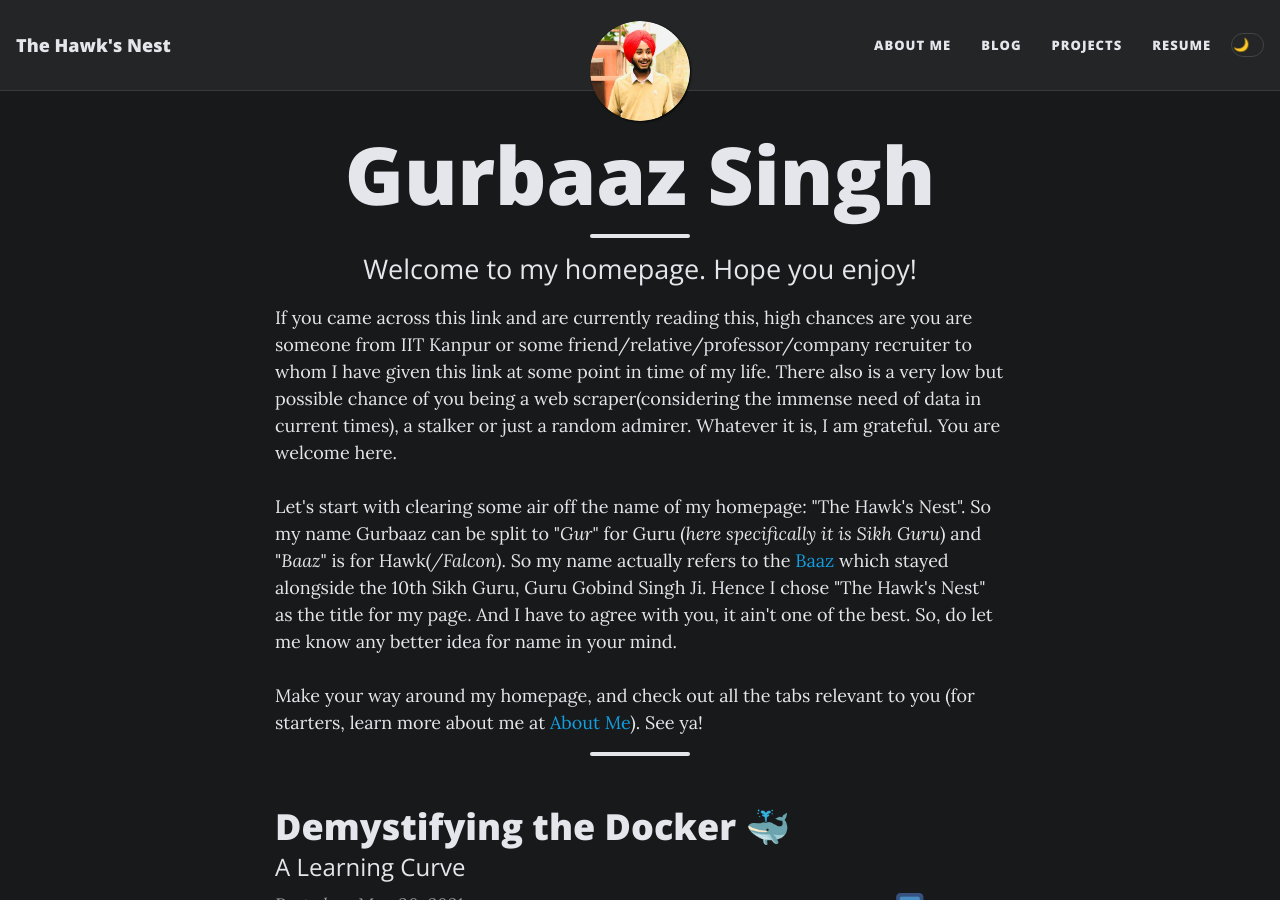
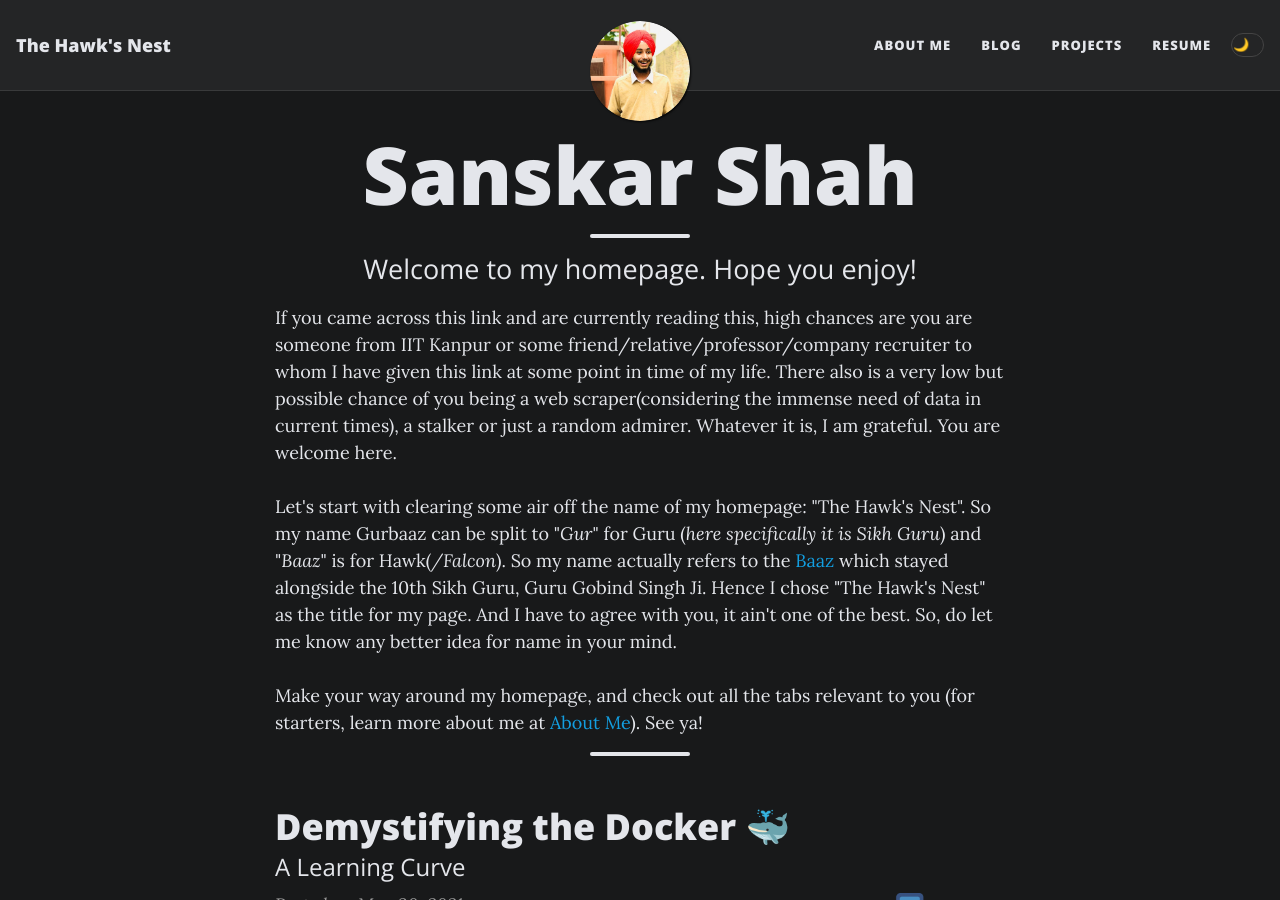
Before and after one commit to sans242/sans242.github.io, a Jekyll site: the page built from index.html, in a window 1280 px wide and 900 px high. Built offline with Jekyll 4.4.1, drawn with Linux system fonts in a browser that asks for light colours; nearby versions of some CDN libraries; the list of posts is cut into pages by our own code.

Commit message:
Update index.html

```diff
--- a/index.html
+++ b/index.html
@@ -1,6 +1,6 @@
 ---
 layout: home
-title: Gurbaaz Singh
+title: Sanskar Shah
 subtitle: Welcome to my homepage. Hope you enjoy!
 ---
 
```
